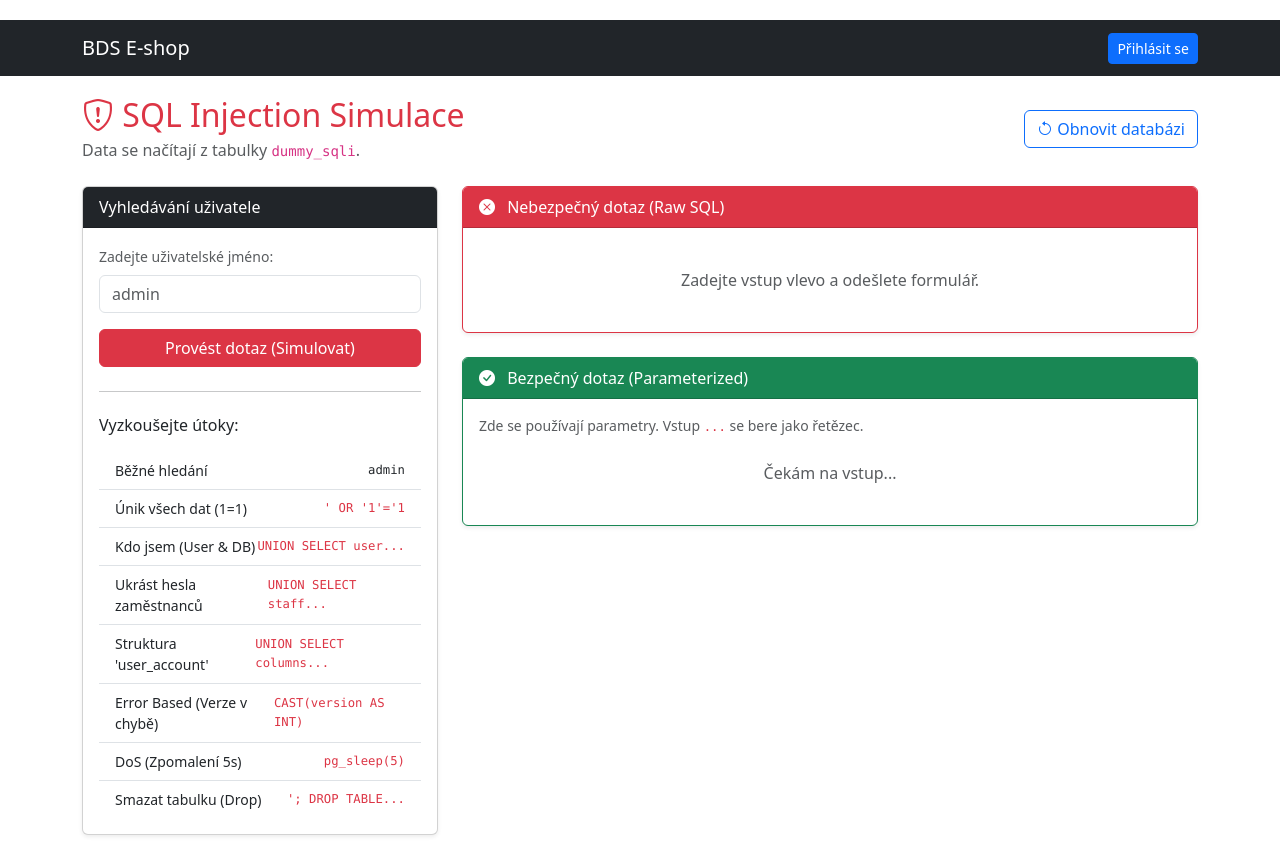
After one commit to trojkry/bds3, a Flask app: page /sql-injection-demo in a window 1280 px wide. The commit adds this page. Run offline with Flask 3, Linux system fonts and the light colour scheme; parts of the project's set-up code (start-up, migrations or seed data) failed here and were passed over.

Commit message:
added features
Added SQLI DEMO - renamed main.py ---> run.py due to duplicity of names

```diff
--- a/app/__init__.py
+++ b/app/__init__.py
@@ -74,6 +74,9 @@ def create_app():
     from app.blueprints.staff import staff_bp
     app.register_blueprint(staff_bp)
 
+    from app.blueprints.sqli import sqli_bp
+    app.register_blueprint(sqli_bp)
+
     @app.route('/')
     def index():
         db_version = "Neznámá"
--- a/app/templates/base.html
+++ b/app/templates/base.html
@@ -35,6 +35,11 @@
                         {% if current_user.role.role_name == 'ADMIN' %}
                             <li class="nav-item">
                                 <a class="nav-link" href="{{ url_for('staff.staff_list') }}">Zaměstnanci</a>
+                            </li>
+                            <li class="nav-item">
+                                <a class="nav-link text-danger" href="{{ url_for('sqli.index') }}">
+                                    <i class="bi bi-bug-fill"></i> SQLi Demo
+                                </a>
                             </li>
                         {% endif %}
                         {% endif %}
--- /dev/null
+++ b/app/templates/sqli/demo.html
@@ -0,0 +1,212 @@
+{% extends "base.html" %}
+
+{% block title %}SQL Injection Demo{% endblock %}
+
+{% block content %}
+<div class="row mb-4">
+    <div class="col-12 d-flex justify-content-between align-items-center">
+        <div>
+            <h2 class="text-danger mb-1">
+                <i class="bi bi-shield-exclamation"></i> SQL Injection Simulace
+            </h2>
+            <p class="text-muted mb-0">
+                Data se načítají z tabulky <code>dummy_sqli</code>.
+            </p>
+        </div>
+        <a href="{{ url_for('sqli.index', reset='true') }}" class="btn btn-outline-primary">
+            <i class="bi bi-arrow-counterclockwise"></i> Obnovit databázi
+        </a>
+    </div>
+</div>
+
+<div class="row">
+    <div class="col-lg-4 mb-4">
+        <div class="card shadow-sm">
+            <div class="card-header bg-dark text-white">
+                Vyhledávání uživatele
+            </div>
+            <div class="card-body">
+                <form method="POST" id="sqliForm">
+                    <div class="mb-3">
+                        <label class="form-label small text-muted">Zadejte uživatelské jméno:</label>
+                        <input type="text" name="search" id="searchInput" class="form-control"
+                               value="{{ search_query }}" placeholder="admin" autocomplete="off">
+                    </div>
+                    <button type="submit" class="btn btn-danger w-100">
+                        Provést dotaz (Simulovat)
+                    </button>
+                </form>
+
+                <hr class="my-4">
+
+<h6 class="mb-3">Vyzkoušejte útoky:</h6>
+                <div class="list-group list-group-flush small" style="max-height: 400px; overflow-y: auto;">
+                    <button type="button" class="list-group-item list-group-item-action d-flex justify-content-between align-items-center attack-trigger" data-value="admin">
+                        Běžné hledání
+                        <code class="text-dark">admin</code>
+                    </button>
+
+                    <button type="button" class="list-group-item list-group-item-action d-flex justify-content-between align-items-center attack-trigger" data-value="' OR '1'='1">
+                        Únik všech dat (1=1)
+                        <code class="text-danger">' OR '1'='1</code>
+                    </button>
+
+                    <button type="button" class="list-group-item list-group-item-action d-flex justify-content-between align-items-center attack-trigger"
+                            data-value="' UNION SELECT 1, current_user, current_database() --">
+                        Kdo jsem (User & DB)
+                        <code class="text-danger">UNION SELECT user...</code>
+                    </button>
+
+                    <button type="button" class="list-group-item list-group-item-action d-flex justify-content-between align-items-center attack-trigger"
+                            data-value="' UNION SELECT staff_id, email, password_hash FROM bds.staff_member --">
+                        Ukrást hesla zaměstnanců
+                        <code class="text-danger">UNION SELECT staff...</code>
+                    </button>
+
+                    <button type="button" class="list-group-item list-group-item-action d-flex justify-content-between align-items-center attack-trigger"
+                            data-value="' UNION SELECT 1, column_name, data_type FROM information_schema.columns WHERE table_name='user_account' --">
+                        Struktura 'user_account'
+                        <code class="text-danger">UNION SELECT columns...</code>
+                    </button>
+
+                    <button type="button" class="list-group-item list-group-item-action d-flex justify-content-between align-items-center attack-trigger"
+                            data-value="' AND 1=CAST(version() AS INTEGER) --">
+                        Error Based (Verze v chybě)
+                        <code class="text-danger">CAST(version AS INT)</code>
+                    </button>
+
+                    <button type="button" class="list-group-item list-group-item-action d-flex justify-content-between align-items-center attack-trigger"
+                            data-value="admin'; SELECT pg_sleep(5); --">
+                        DoS (Zpomalení 5s)
+                        <code class="text-danger">pg_sleep(5)</code>
+                    </button>
+
+                    <button type="button" class="list-group-item list-group-item-action d-flex justify-content-between align-items-center attack-trigger" data-value="'; DROP TABLE bds.dummy_sqli; --">
+                        Smazat tabulku (Drop)
+                        <code class="text-danger">'; DROP TABLE...</code>
+                    </button>
+                </div>
+            </div>
+        </div>
+    </div>
+
+    <div class="col-lg-8">
+
+        <div class="card border-danger mb-4 shadow-sm">
+            <div class="card-header bg-danger text-white">
+                <i class="bi bi-x-circle-fill me-2"></i> Nebezpečný dotaz (Raw SQL)
+            </div>
+            <div class="card-body">
+                {% if is_post %}
+                    <p class="small text-muted mb-2">Aplikace sestavila tento dotaz:</p>
+                    <div class="alert alert-secondary font-monospace p-3 mb-3" style="background-color: #e9ecef; word-break: break-all;">
+                        {{ executed_sql }}
+                    </div>
+
+                    {% if error_msg %}
+                        <div class="alert alert-warning d-flex align-items-center">
+                            <i class="bi bi-exclamation-triangle-fill me-2 fs-4"></i>
+                            <div>
+                                <strong>Chyba DB:</strong><br>
+                                {{ error_msg }}
+                                {% if "does not exist" in error_msg or "neexistuje" in error_msg %}
+                                    <div class="mt-2 fw-bold text-danger">TABULKA BYLA ÚSPĚŠNĚ SMAZÁNA! (Útok fungoval)</div>
+                                {% endif %}
+                            </div>
+                        </div>
+                    {% endif %}
+
+                    {% if unsafe_result %}
+                        <h6 class="fw-bold">Výsledky:</h6>
+                        <div class="border rounded" style="max-height: 300px; overflow-y: auto;">
+                            <table class="table table-bordered border-danger mb-0">
+                                <thead class="table-light sticky-top">
+                                    <tr>
+                                        <th style="width: 50px;">id</th>
+                                        <th>username</th>
+                                        <th>secret_data</th>
+                                    </tr>
+                                </thead>
+                                <tbody>
+                                    {% for row in unsafe_result %}
+                                    <tr>
+                                        <td>{{ row[0] }}</td>
+                                        <td>{{ row[1] }}</td>
+                                        <td class="text-danger fw-bold">{{ row[2] }}</td>
+                                    </tr>
+                                    {% endfor %}
+                                </tbody>
+                            </table>
+                        </div>
+                    {% elif not error_msg %}
+                        <div class="alert alert-light border">
+                            <i class="bi bi-info-circle me-2"></i> Příkaz proběhl, ale nevrátil žádná data.
+                        </div>
+                    {% endif %}
+                {% else %}
+                    <p class="text-muted text-center my-4">Zadejte vstup vlevo a odešlete formulář.</p>
+                {% endif %}
+            </div>
+        </div>
+
+        <div class="card border-success shadow-sm">
+            <div class="card-header bg-success text-white">
+                <i class="bi bi-check-circle-fill me-2"></i> Bezpečný dotaz (Parameterized)
+            </div>
+            <div class="card-body">
+                <p class="small text-muted mb-3">
+                    Zde se používají parametry. Vstup <code class="text-danger">{{ search_query if search_query else '...' }}</code> se bere jako řetězec.
+                </p>
+
+                {% if is_post %}
+                    {% if safe_result %}
+                        <h6 class="fw-bold">Výsledky:</h6>
+                        <div class="border rounded" style="max-height: 300px; overflow-y: auto;">
+                            <table class="table table-bordered border-success mb-0">
+                                <thead class="table-light sticky-top">
+                                    <tr>
+                                        <th style="width: 50px;">id</th>
+                                        <th>username</th>
+                                        <th>secret_data</th>
+                                    </tr>
+                                </thead>
+                                <tbody>
+                                    {% for row in safe_result %}
+                                    <tr>
+                                        <td>{{ row[0] }}</td>
+                                        <td>{{ row[1] }}</td>
+                                        <td>{{ row[2] }}</td>
+                                    </tr>
+                                    {% endfor %}
+                                </tbody>
+                            </table>
+                        </div>
+                    {% else %}
+                        <div class="alert alert-light border border-success text-success">
+                            <i class="bi bi-shield-check me-2"></i> Žádná shoda (útok byl neutralizován nebo tabulka neexistuje).
+                        </div>
+                    {% endif %}
+                {% else %}
+                    <p class="text-muted text-center my-4">Čekám na vstup...</p>
+                {% endif %}
+            </div>
+        </div>
+
+    </div>
+</div>
+{% endblock %}
+
+{% block scripts %}
+<script>
+    document.addEventListener("DOMContentLoaded", function() {
+        const triggers = document.querySelectorAll('.attack-trigger');
+        const input = document.getElementById('searchInput');
+
+        triggers.forEach(trigger => {
+            trigger.addEventListener('click', function() {
+                input.value = this.getAttribute('data-value');
+            });
+        });
+    });
+</script>
+{% endblock %}
```
Also changed, not shown: app/blueprints/sqli.py (added, +89 -0 lines), run.py (renamed from main.py).
